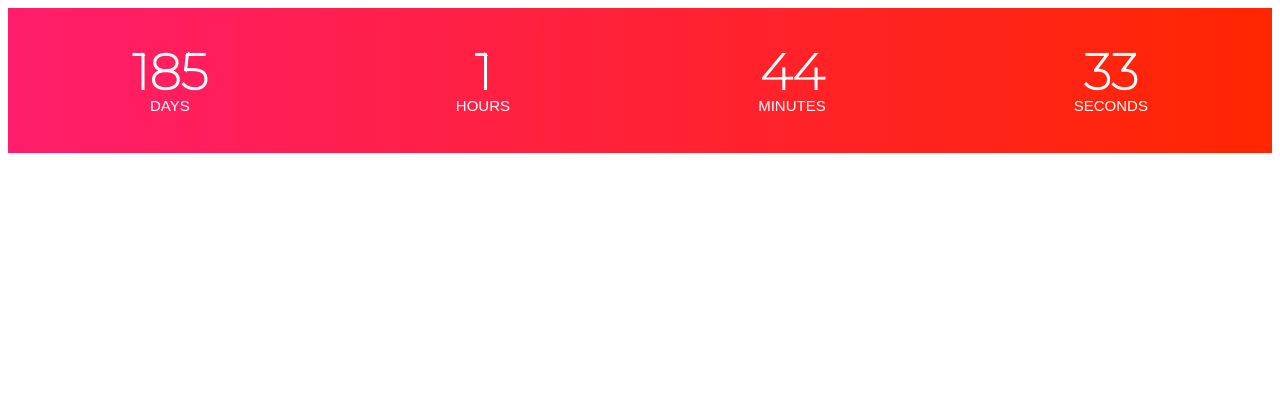
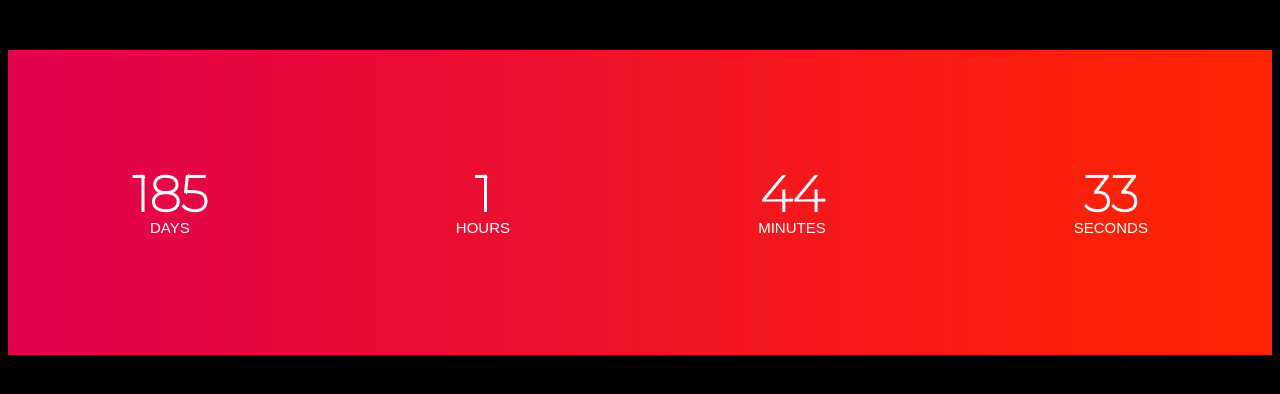
Before and after one commit to alexsharova/Modulo-1, a plain HTML site: page FlexTarea/index.html in a window 1280 px wide. Drawn offline with Linux system fonts and the light colour scheme.

Commit message:
Update estilosFlex.css

```diff
--- a/FlexTarea/css/estilosFlex.css
+++ b/FlexTarea/css/estilosFlex.css
@@ -1,6 +1,11 @@
+body{
+    background-color: black;
+}
 .contenedor{
+    vertical-align: middle;
     background: linear-gradient(to right, rgba(255, 0, 89, 0.885), rgb(255, 38, 0));
     font-family: 'TT Hoves SL',sans-serif;
+    margin-top: 50px;
 }
 .lineaPrincipal{
     Color: white;
@@ -9,7 +14,7 @@
 }
 .caja{
     flex-grow: 1;
-   padding: 40px;
+   padding: 120px;
   text-align: center;
 }
 .numero{
```
